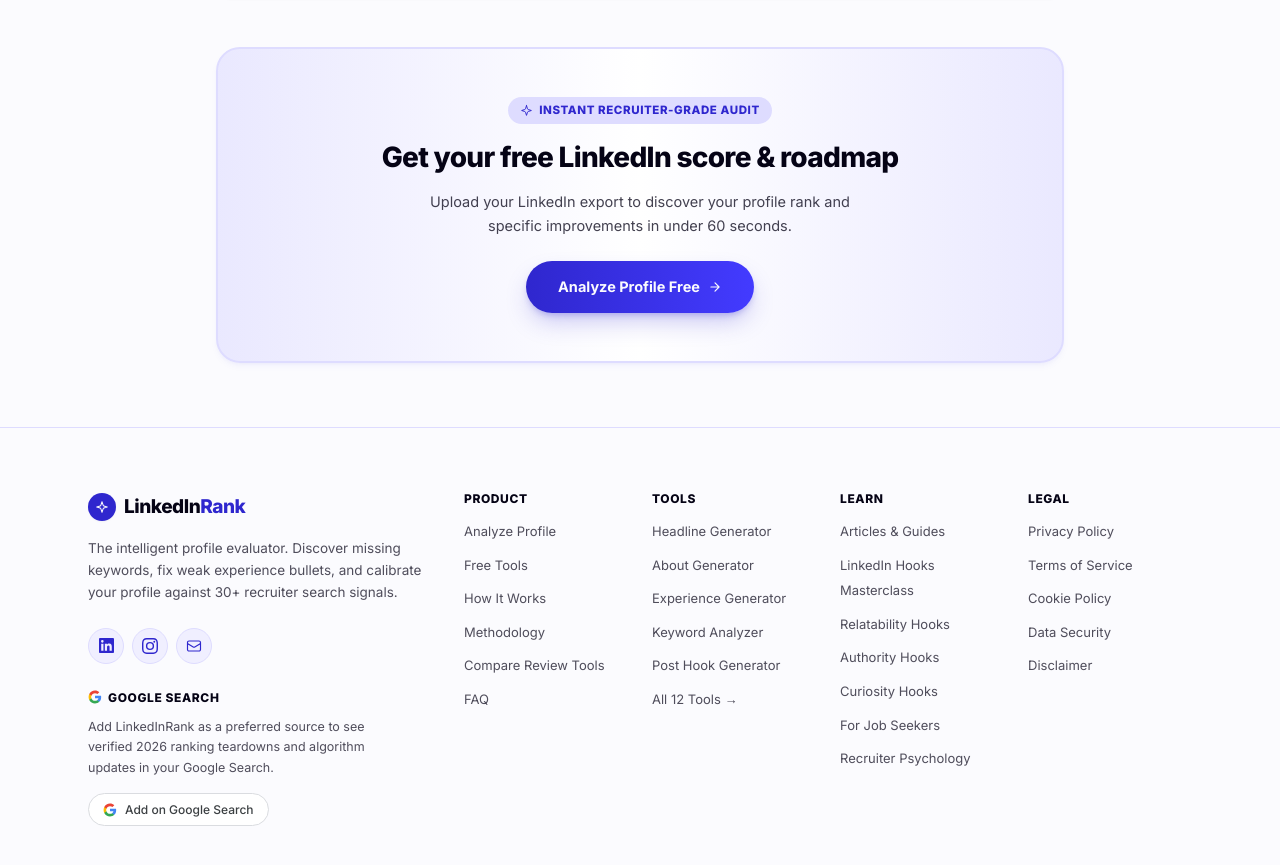
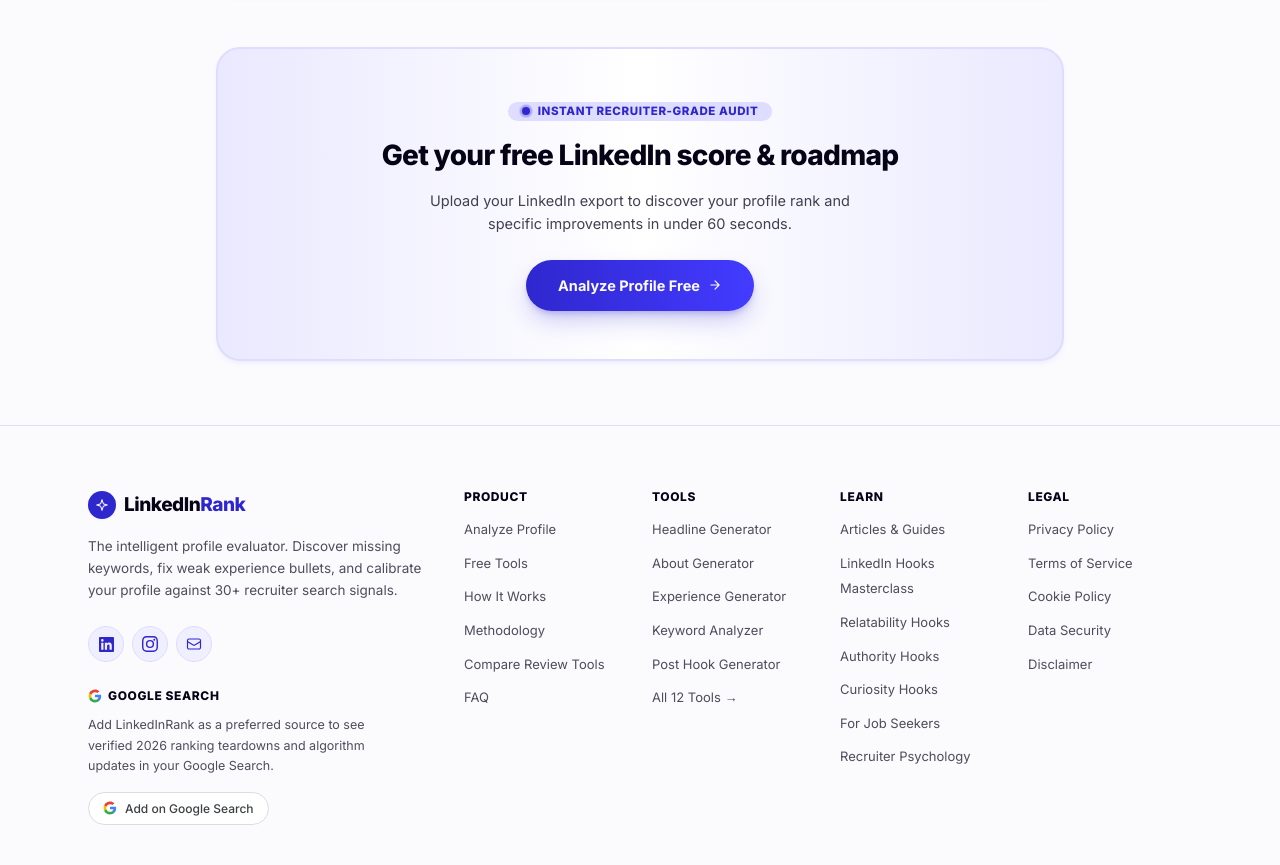
Before and after one commit to bhavishyasingla1/linkedinrank, a Next.js app: page /faq in a window 1280 px wide. Shown: the part 2637-3502 px from the top of the page. Built offline with nearby package versions, Linux system fonts and the light colour scheme.

Commit message:
fix: remove star icon from Instant Recruiter-Grade Audit badge and keep clean glowing pulse dot

```diff
--- a/app/faq/page.tsx
+++ b/app/faq/page.tsx
@@ -170,8 +170,12 @@
 
                 {/* ── Final Profile Score CTA (Aside Radiant Box) ─ */}
                 <div className="bg-gradient-to-r from-[#dedcff]/60 via-white to-[#dedcff]/60 border-2 border-[#dedcff] rounded-3xl p-8 sm:p-12 text-center space-y-4 shadow-md shadow-[#2f27ce]/5">
-                    <span className="inline-flex items-center gap-1.5 text-[11.5px] font-extrabold text-[#2f27ce] uppercase tracking-wider bg-[#dedcff] px-3 py-1 rounded-full">
-                        <SparklesIcon size={13} /> Instant Recruiter-Grade Audit
+                    <span className="inline-flex items-center justify-center gap-2 text-[11.5px] font-extrabold text-[#2f27ce] uppercase tracking-wider bg-[#dedcff] px-3.5 py-1 rounded-full leading-none shadow-2xs">
+                        <span className="relative flex h-2 w-2">
+                            <span className="animate-ping absolute inline-flex h-full w-full rounded-full bg-[#2f27ce] opacity-75" />
+                            <span className="relative inline-flex rounded-full h-2 w-2 bg-[#2f27ce]" />
+                        </span>
+                        <span>Instant Recruiter-Grade Audit</span>
                     </span>
                     <h3 className="text-[22px] sm:text-[28px] font-extrabold text-[#050315] tracking-tight">
                         Get your free LinkedIn score &amp; roadmap
--- a/app/page.tsx
+++ b/app/page.tsx
@@ -210,8 +210,8 @@
                                     <span className="animate-ping absolute inline-flex h-full w-full rounded-full bg-[#2f27ce] opacity-75" />
                                     <span className="relative inline-flex rounded-full h-2 w-2 bg-[#2f27ce]" />
                                 </span>
-                                <span className="text-[13px] font-bold text-[#2f27ce] inline-flex items-center justify-center gap-1.5">
-                                    <SparklesIcon size={14} /> Instant Recruiter-Grade Audit
+                                <span className="text-[13px] font-bold text-[#2f27ce]">
+                                    Instant Recruiter-Grade Audit
                                 </span>
                             </div>
 
```
